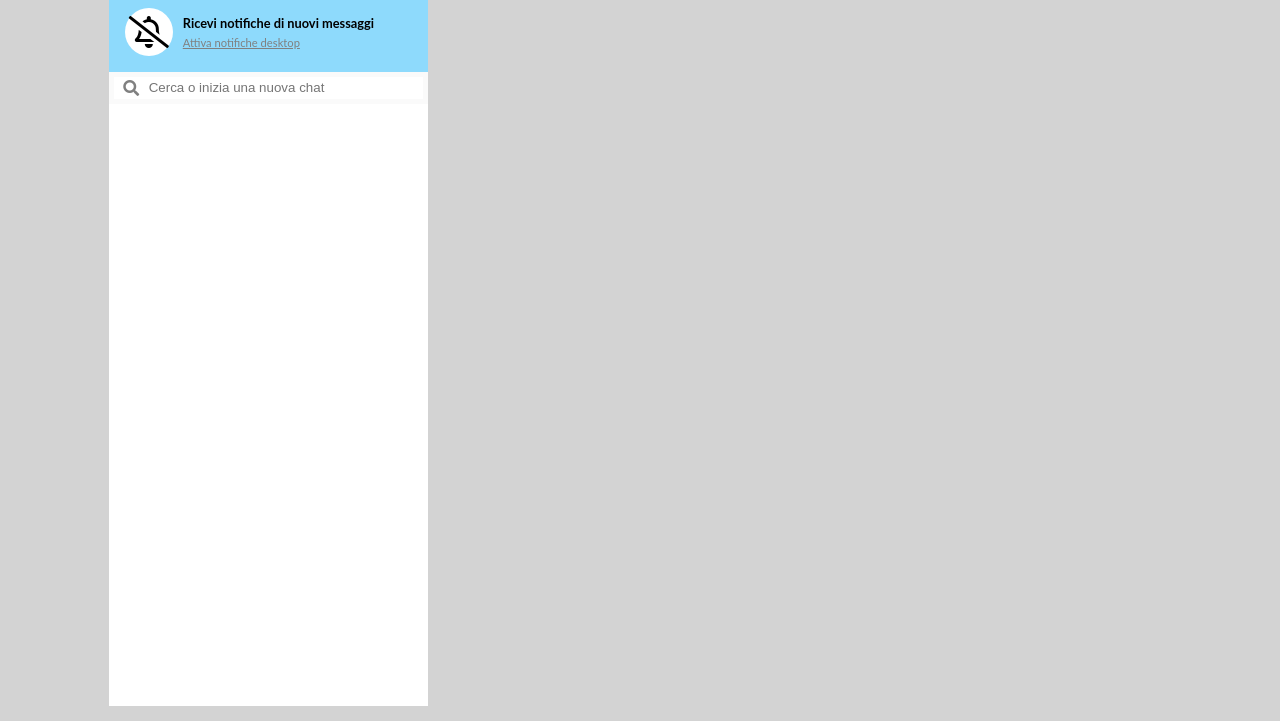
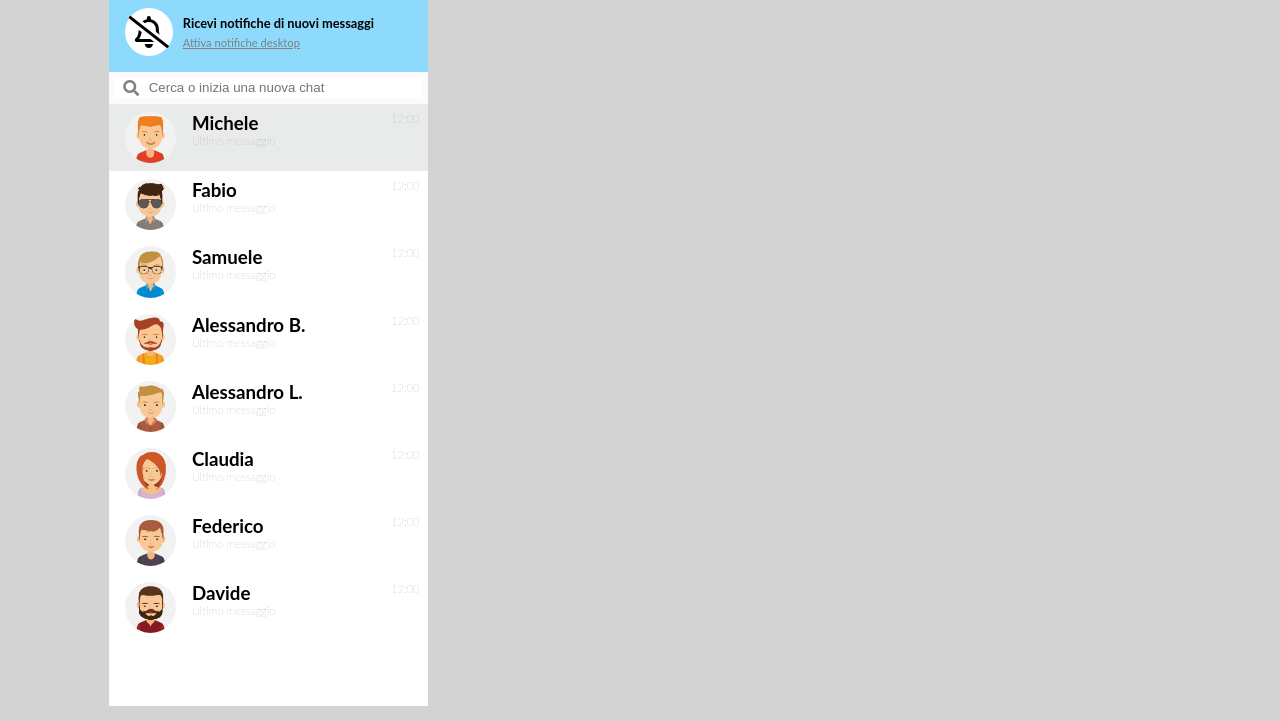
Before and after one commit to RenatoConfuorto/vue-boolzapp, a plain HTML site: page index.html in a window 1280 px wide. Shown: the part 79-800 px from the top of the page. Drawn offline with nearby package versions, Linux system fonts and the light colour scheme; a web font is replaced by a local one.

Commit message:
contatti aggiunti dinamicamente

```diff
--- a/index.html
+++ b/index.html
@@ -59,6 +59,48 @@
           <input type="text" placeholder="Cerca o inizia una nuova chat">
         </div>
 
+        <div class="contacts">
+
+          <ul>
+            <!-- Example element
+            <li class="chat-element active">
+
+              <div class="icon">
+                <img src="img/avatar_1.jpg" alt="">
+              </div>
+
+              <div class="chat-meta">
+                <h3>Nome</h3>
+                <h4>Ultimo messaggio</h4>
+              </div>
+
+              <div class="chat-time">
+                12:00
+              </div>
+            </li> -->
+            <li class="chat-element"
+            :class="{ active: index == currentContact }"
+            v-for="(element, index) in contacts"
+            >
+
+              <div class="icon">
+                <img :src=" 'img/avatar' + element.avatar + '.jpg' " alt="element.name">
+              </div>
+
+              <div class="chat-meta">
+                <h3>{{ element.name }}</h3>
+                <h4>Ultimo messaggio</h4>
+              </div>
+
+              <div class="chat-time">
+                12:00
+              </div>
+
+            </li>
+          </ul>
+
+        </div>
+
       </div>
 
     </section>
--- a/js/script.js
+++ b/js/script.js
@@ -1,5 +1,6 @@
 const app = new Vue({
   el: "#root",
+  data:{
     contacts: [
       {
         name: "Michele",
@@ -163,4 +164,6 @@ const app = new Vue({
         ],
       },
     ],
+    currentContact: 0,
+  }
 });
--- a/style/style.css
+++ b/style/style.css
@@ -30,6 +30,10 @@ body{
   width: 100%;
   height: 100vh;
   min-width: var(--body-min-width);
+}
+
+img{
+  width: 100%;
 }
 
 /* ---ROOT---  */
@@ -71,9 +75,14 @@ body{
 }
 
 .chat-header .user img{
+  width: auto;
   height: 2.5rem;
   border-radius: 50%;
   margin: 0 10px;
+}
+
+.chat-header .user{
+  flex-grow: 1;
 }
 
 /* ---chat List---  */
@@ -96,6 +105,7 @@ body{
   background-color: white;
 }
 
+  /*notifications*/
 
 .notifications{
   display: flex;
@@ -124,6 +134,7 @@ body{
   font-size: .7rem;
 }
 
+  /*search bar*/
 
 .search-bar{
   background-color: #fafafa;
@@ -148,6 +159,49 @@ body{
   outline: 0;
 }
 
+  /*contacts*/
+
+.contacts ul{
+  list-style-type: none;
+}
+
+.chat-element{
+  padding: .5rem 0;
+  display: flex;
+}
+
+.chat-element.active{
+  background-color: #e9ebeb;
+}
+
+.chat-element:hover{
+  background-color: #f0f2f2;
+  cursor: pointer;
+}
+
+.chat-element .icon{
+  width: 3.2rem;
+  height: 3.2rem;
+  border-radius: 50%;
+  overflow: hidden;
+  margin: 0 1rem;
+}
+
+.chat-meta{
+  flex-grow: 1;
+}
+
+.chat-element .chat-meta h4,
+.chat-element .chat-time{
+  font-weight: lighter;
+  font-size: 0.7em;
+  color: var(--secndary-text-color);
+}
+
+.chat-element .chat-time{
+  margin-right: .5rem;
+}
+
 /* ---chat Display---  */
 
 .chat-display{
```
Lines whose indentation alone changed are shown as unchanged.
